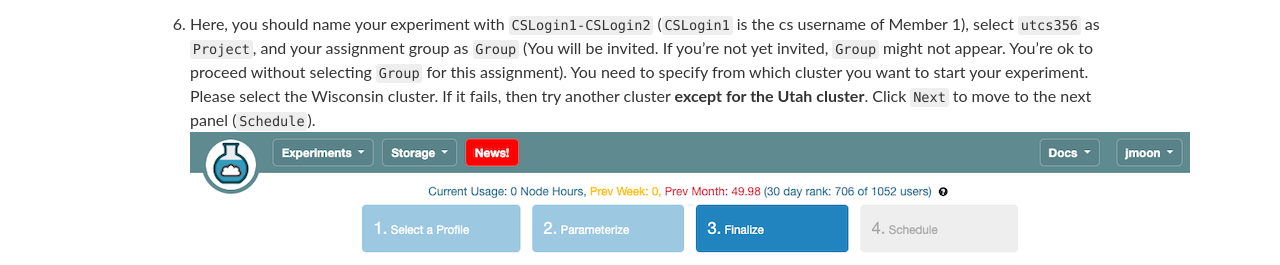
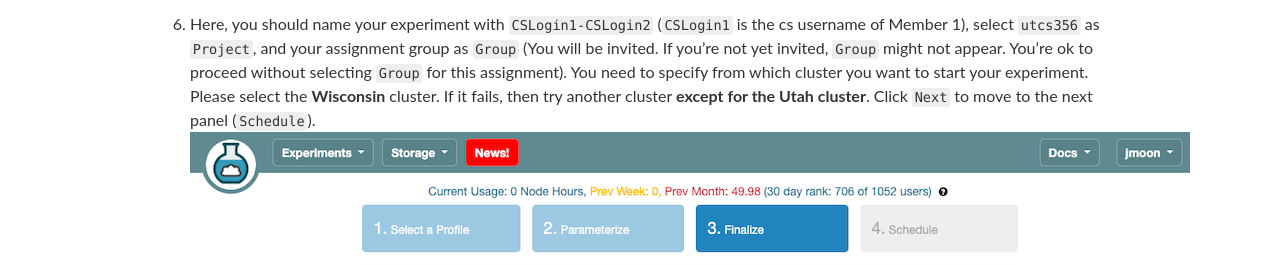
Before and after one commit to utcs356/sp25, a Jekyll site: the page built from _pages/0_cloulab_kathara.md, in a window 1280 px wide and 900 px high, scrolled down 3941 px. Shown: the part 198-463 px from the top of the window. Built offline with Jekyll 4.4.1, drawn with Linux system fonts in a browser that asks for light colours; nearby versions of some CDN libraries; comment, search, counter and statistics services are not loaded; some of the changed text lies outside the part shown.

```diff
--- a/_pages/0_cloulab_kathara.md
+++ b/_pages/0_cloulab_kathara.md
@@ -75,7 +75,7 @@ An experiment in CloudLab means the instantiation of a profile. You can think of
 ![start_exp_step4]({{site.baseurl}}/assets/img/assignments/assignment0/start_exp_step4.png)
 5. Click `Next` to move to the next panel (`Finalize`). You don't need to parameterize an experiment unless explicitly mentioned.
 ![start_exp_step5]({{site.baseurl}}/assets/img/assignments/assignment0/start_exp_step5.png)
-6. Here, you should name your experiment with `CSLogin1-CSLogin2` (`CSLogin1` is the cs username of Member 1), select `utcs356` as `Project`, and your assignment group as `Group` (You will be invited. If you're not yet invited, `Group` might not appear. You're ok to proceed without selecting `Group` for this assignment). You need to specify from which cluster you want to start your experiment. Please select the Wisconsin cluster. If it fails, then try another cluster **except for the Utah cluster**. Click `Next` to move to the next panel (`Schedule`).
+6. Here, you should name your experiment with `CSLogin1-CSLogin2` (`CSLogin1` is the cs username of Member 1), select `utcs356` as `Project`, and your assignment group as `Group` (You will be invited. If you're not yet invited, `Group` might not appear. You're ok to proceed without selecting `Group` for this assignment). You need to specify from which cluster you want to start your experiment. Please select the **Wisconsin** cluster. If it fails, then try another cluster **except for the Utah cluster**. Click `Next` to move to the next panel (`Schedule`).
 ![start_exp_step6]({{site.baseurl}}/assets/img/assignments/assignment0/start_exp_step6.png)
 7. Enter the desired experiment duration and the time/date when you want to start the experiment. If you want to start your experiment as soon as possible, skip the `Start on date/time` field. Once your experiment is ready you will receive a notification email.
 ![start_exp_step7]({{site.baseurl}}/assets/img/assignments/assignment0/start_exp_step7.png)
```
Also changed, not shown: other parts of _pages/0_cloulab_kathara.md (+1 -1 lines).
